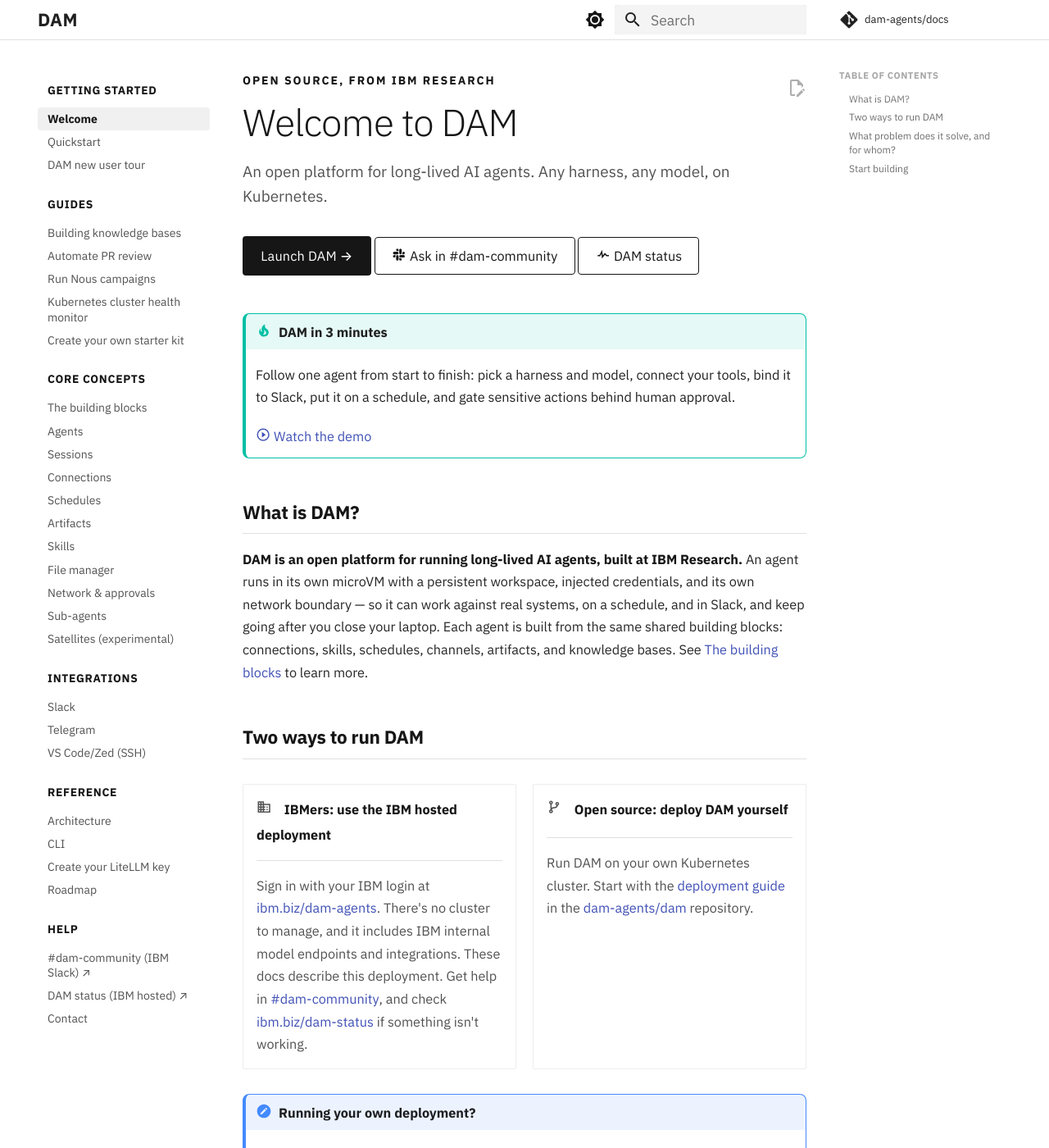
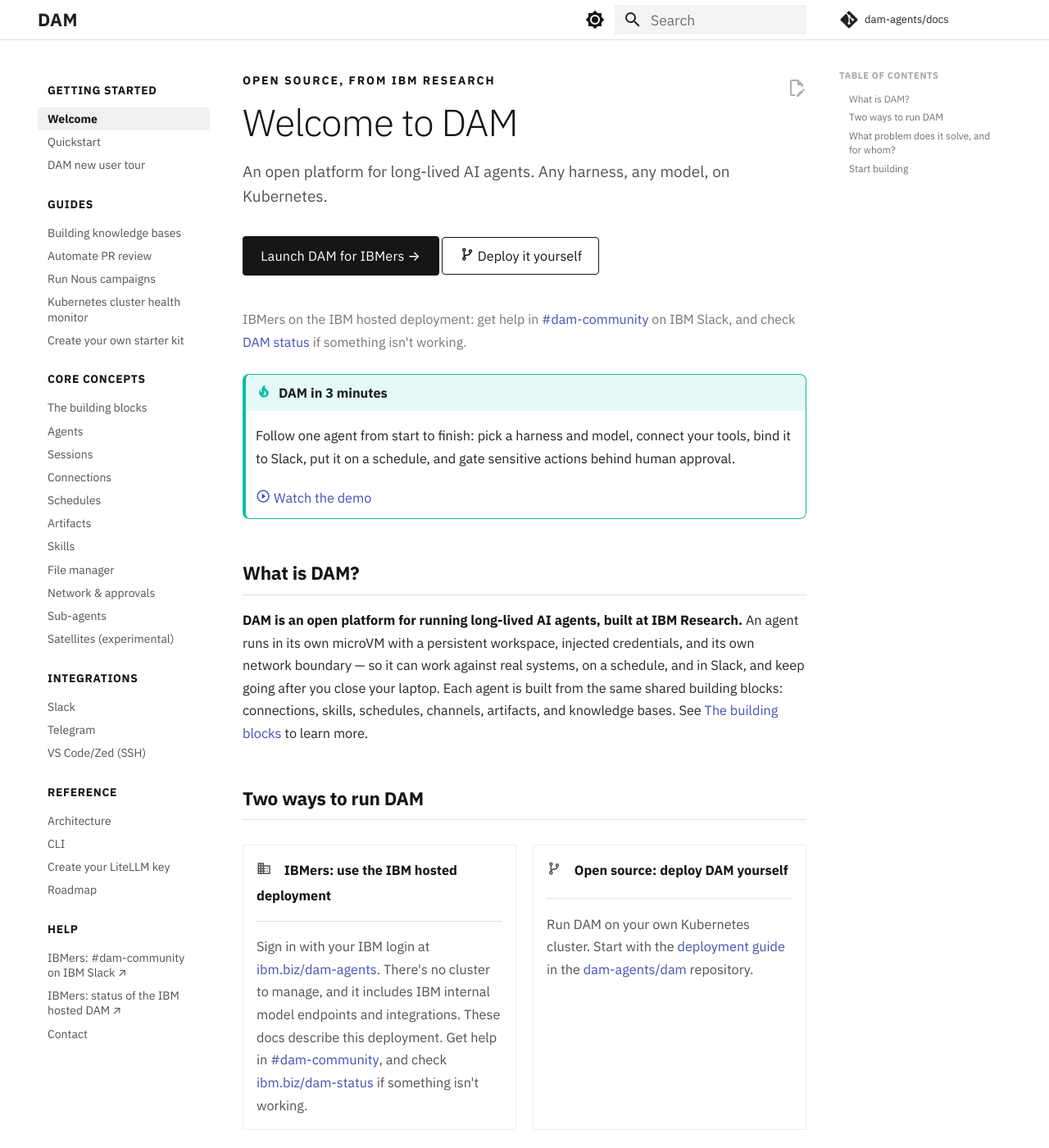
Before and after one commit to dam-agents/docs, an MkDocs documentation site: the page built from docs/index.md, in a window 1280 px wide and 1400 px high. Shown: the whole window at 82% size. Built offline with MkDocs 1.6.1 and Material for MkDocs 9.7.7, drawn with Linux system fonts in a browser that asks for light colours; comment, search, counter and statistics services are not loaded.

Commit message:
docs: label the status page and #dam-community as IBM hosted only (#17)
The home page buttons read as if they applied to everyone. Launch DAM now
says it is for IBMers, a Deploy it yourself button sits beside it, and the
status and #dam-community links move to a line labelled for IBMers on the
IBM hosted deployment. Nav, Contact and Quickstart labels say the same.

Assisted-by: Claude Opus 5.5 <noreply@anthropic.com>

```diff
--- a/docs/index.md
+++ b/docs/index.md
@@ -7,10 +7,11 @@
 <p class="welcome-lead">An open platform for long-lived AI agents. Any harness, any model, on Kubernetes.</p>
 
 <div class="welcome-cta" markdown>
-[Launch DAM →](https://ibm.biz/dam-agents){:target="_blank" .md-button .md-button--primary}
-[:material-slack: Ask in #dam-community](https://ibm.enterprise.slack.com/archives/C0B3F03NB24){:target="_blank" .md-button}
-[:material-pulse: DAM status](https://ibm.biz/dam-status){:target="_blank" .md-button}
+[Launch DAM for IBMers →](https://ibm.biz/dam-agents){:target="_blank" .md-button .md-button--primary}
+[:material-source-branch: Deploy it yourself](https://github.com/dam-agents/dam#run-your-own){:target="_blank" .md-button}
 </div>
+
+<p class="welcome-ibm">IBMers on the IBM hosted deployment: get help in <a href="https://ibm.enterprise.slack.com/archives/C0B3F03NB24" target="_blank">#dam-community</a> on IBM Slack, and check <a href="https://ibm.biz/dam-status" target="_blank">DAM status</a> if something isn't working.</p>
 
 </div>
 
--- a/docs/stylesheets/extra.css
+++ b/docs/stylesheets/extra.css
@@ -1112,3 +1112,10 @@
 .md-typeset .home-cta h2 { margin: 0 0 0.5rem; border: 0; }
 .md-typeset .home-cta p { color: #525252; margin: 0 auto 1.5rem; max-width: 30rem; }
 [data-md-color-scheme="slate"] .md-typeset .home-cta p { color: #a8a8a8; }
+
+
+.md-typeset .welcome-ibm {
+  margin-top: 1rem;
+  font-size: 0.8rem;
+  color: var(--md-default-fg-color--light);
+}
--- a/mkdocs.yml
+++ b/mkdocs.yml
@@ -107,6 +107,6 @@ nav:
     - Create your LiteLLM key: reference/litellm-key.md
     - Roadmap: reference/roadmap.md
   - Help:
-    - "#dam-community (IBM Slack) ↗": https://ibm.enterprise.slack.com/archives/C0B3F03NB24
-    - "DAM status (IBM hosted) ↗": https://ibm.biz/dam-status
+    - "IBMers: #dam-community on IBM Slack ↗": https://ibm.enterprise.slack.com/archives/C0B3F03NB24
+    - "IBMers: status of the IBM hosted DAM ↗": https://ibm.biz/dam-status
     - Contact: reference/contact.md
```
Also changed, not shown: docs/getting-started/quickstart.md (+1 -1 lines), docs/reference/contact.md (+3 -3 lines).
